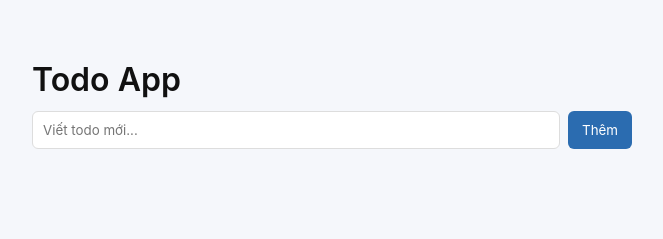
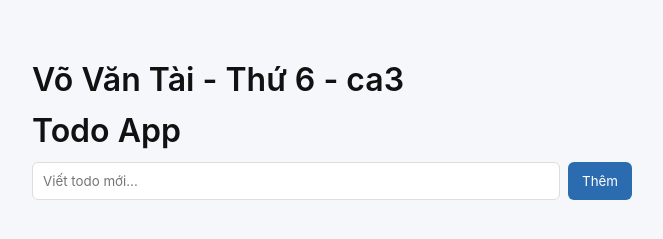
Before and after one commit to Tai9783/PMNM_DuAn1, a website: page public/index.html in a window 1280 px wide. Shown: the whole page, without its empty margins (308-971 px from the left). Drawn offline with Linux system fonts and the light colour scheme; no server answers.

Commit message:
Update code index

```diff
--- a/public/index.html
+++ b/public/index.html
@@ -8,6 +8,7 @@
 </head>
 <body>
   <main class="container">
+    <h1>Võ Văn Tài - Thứ 6 - ca3</h1>
     <h1>Todo App</h1>
     <form id="todo-form">
       <input id="title" placeholder="Viết todo mới..." autocomplete="off" />
```
